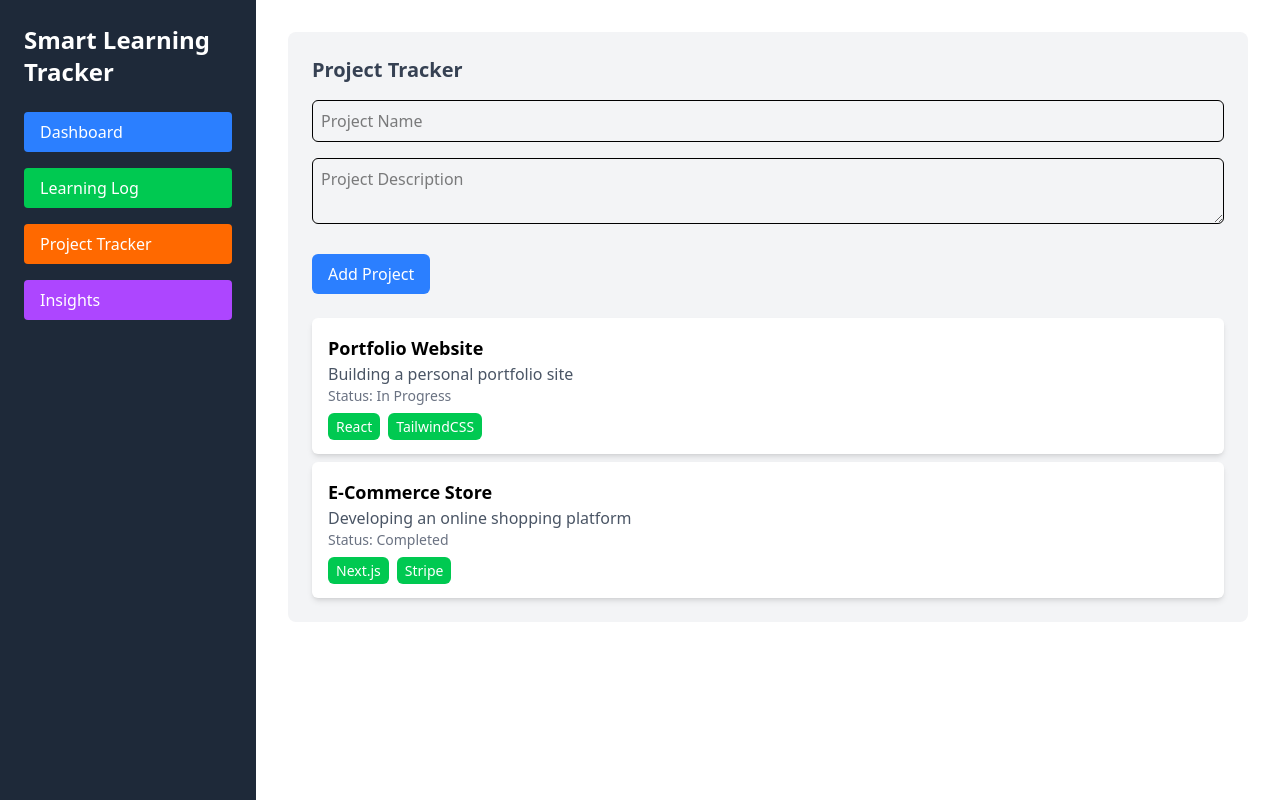
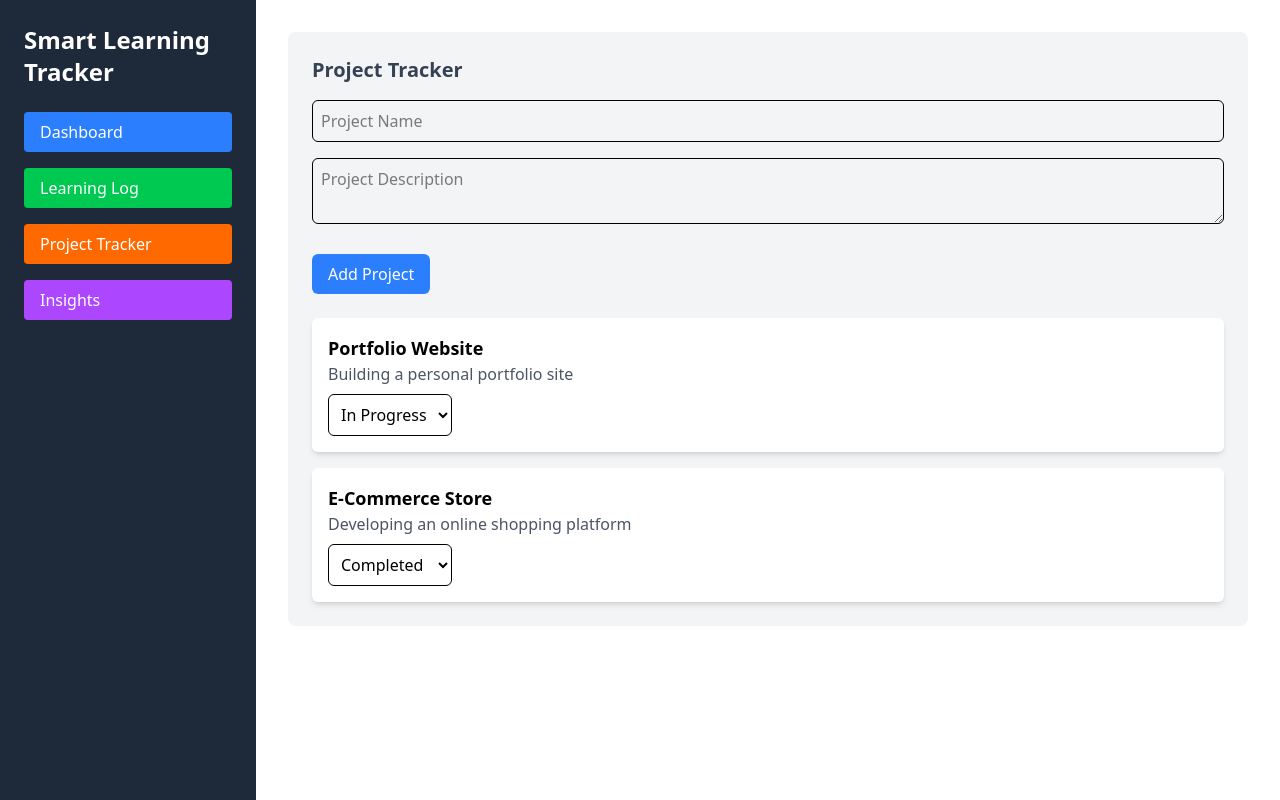
Before and after one commit to henriits/smartLearningTracker, a React (Vite) app: page /project-tracker in a window 1280 px wide. Built offline with nearby package versions, Linux system fonts and the light colour scheme.

Commit message:
feat: refactor ProjectTracker to improve project status management and enhance project addition logic

```diff
--- a/src/components/ProjectTracker.tsx
+++ b/src/components/ProjectTracker.tsx
@@ -13,23 +13,36 @@ const ProjectTracker = ({
   setProjects,
 }: {
   projects: Project[];
-  setProjects: (projects: Project[]) => void;
+  setProjects: React.Dispatch<React.SetStateAction<Project[]>>;
 }) => {
   const [newProject, setNewProject] = useState({ name: "", description: "" });
 
   const addProject = () => {
     if (!newProject.name.trim()) return;
-    setProjects([
-      ...projects,
+
+    setProjects((prevProjects: Project[]) => [
+      ...prevProjects,
       {
-        id: projects.length + 1,
+        id: prevProjects.length + 1,
         name: newProject.name,
         description: newProject.description,
         status: "In Progress",
-        tags: ["React", "UI/UX"], // Default tags
+        tags: ["React", "UI/UX"],
       },
     ]);
+
     setNewProject({ name: "", description: "" });
+  };
+
+  const updateProjectStatus = (
+    id: number,
+    newStatus: "In Progress" | "Completed" | "On Hold"
+  ) => {
+    setProjects((prevProjects: Project[]) =>
+      prevProjects.map((project) =>
+        project.id === id ? { ...project, status: newStatus } : project
+      )
+    );
   };
 
   return (
@@ -64,7 +77,7 @@ const ProjectTracker = ({
       </div>
 
       {/* Display Projects */}
-      <div className="mt-6">
+      <div className="mt-6 space-y-4">
         {projects.map((project) => (
           <div
             key={project.id}
@@ -72,17 +85,20 @@ const ProjectTracker = ({
           >
             <h3 className="text-lg font-bold">{project.name}</h3>
             <p className="text-gray-600">{project.description}</p>
-            <p className="text-sm text-gray-500">Status: {project.status}</p>
-            <div className="mt-2">
-              {project.tags.map((tag) => (
-                <span
-                  key={tag}
-                  className="px-2 py-1 bg-green-500 text-white rounded-md text-sm mr-2"
-                >
-                  {tag}
-                </span>
-              ))}
-            </div>
+            <select
+              value={project.status}
+              onChange={(e: React.ChangeEvent<HTMLSelectElement>) =>
+                updateProjectStatus(
+                  project.id,
+                  e.target.value as "In Progress" | "Completed" | "On Hold"
+                )
+              }
+              className="mt-2 p-2 border rounded-md"
+            >
+              <option value="In Progress">In Progress</option>
+              <option value="Completed">Completed</option>
+              <option value="On Hold">On Hold</option>
+            </select>
           </div>
         ))}
       </div>
```
